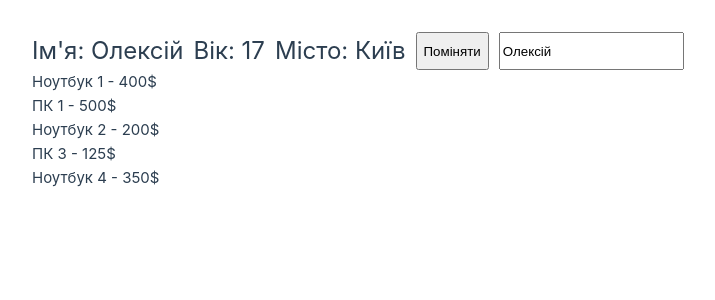
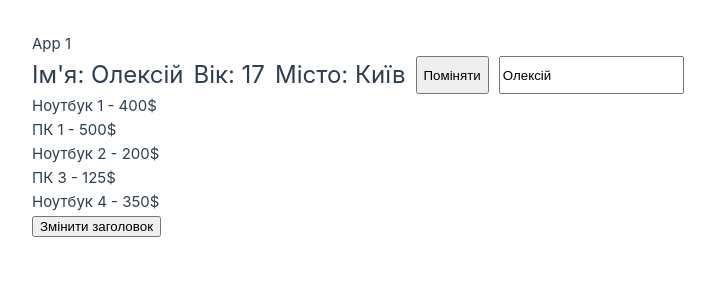
Before and after one commit to SerhiiBida/vue-lesson2, a Vue app: page / in a window 1280 px wide. Shown: the top 300 px of the page, without its empty margins (0-715 px from the left). Built offline with nearby package versions, Linux system fonts and the light colour scheme.

Commit message:
did task 5

```diff
--- a/src/App.vue
+++ b/src/App.vue
@@ -10,7 +10,13 @@ export default {
   },
   data() {
     return {
-
+      title: 'App 1'
+    }
+  },
+  methods: {
+    // 5. Використайте метод для обробки події кліку, який змінює стан інших компонентів.
+    changeTitle(title) {
+      this.title = title;
     }
   }
 }
@@ -18,10 +24,11 @@ export default {
 
 <template>
   <main>
+    {{ title }}
     <!--tasks 1-3-->
     <User/>
-    <!--task 4-->
-    <Products/>
+    <!--task 4-5-->
+    <Products @change-title="changeTitle"/>
   </main>
 </template>
 
--- a/src/components/Products.vue
+++ b/src/components/Products.vue
@@ -1,6 +1,7 @@
 <script>
 export default {
   name: 'Products',
+  emits: ['changeTitle'],
   data() {
     return {
       products: [
@@ -12,7 +13,8 @@ export default {
         {id: 6, name: 'ПК 3', price: 125},
         {id: 7, name: 'Ноутбук 4', price: 350},
         {id: 8, name: 'ПК 4', price: 90},
-      ]
+      ],
+      title: 'App 2'
     }
   },
   methods: {
@@ -27,6 +29,7 @@ export default {
 </script>
 
 <template>
+  <section>
     <div class="products">
       <article v-for="product in productsFilter()" :data-product-id="product.id">
         <p>
@@ -34,6 +37,11 @@ export default {
         </p>
       </article>
     </div>
+    <!--5. Використайте метод для обробки події кліку, який змінює стан інших компонентів.-->
+    <button @click="$emit('changeTitle', title)">
+      Змінити заголовок
+    </button>
+  </section>
 </template>
 
 <style scoped>
```
Lines whose indentation alone changed are shown as unchanged.
